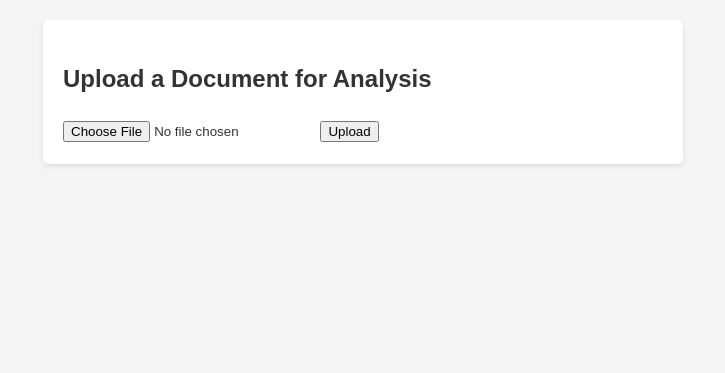
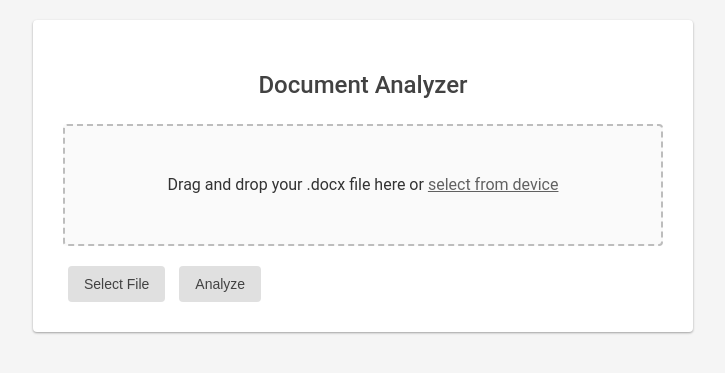
Before and after one commit to Abhighyan/counthighlightedwords, a Flask app: page / in a window 1280 px wide. Shown: the top 373 px of the page, without its empty margins (277-1002 px from the left). Run offline with Flask 2, Linux system fonts and the light colour scheme.

Commit message:
Update upload.html

```diff
--- a/templates/upload.html
+++ b/templates/upload.html
@@ -3,122 +3,101 @@
 <head>
     <meta charset="UTF-8">
     <meta name="viewport" content="width=device-width, initial-scale=1.0">
-    <title>Document Analysis</title>
-    <link rel="stylesheet" href="styles.css">
-    <style>
-        body {
-            font-family: Arial, sans-serif;
-            background-color: #f5f5f5;
-            color: #333;
-            padding: 20px;
-            margin: 0;
+    <link rel="stylesheet" href="{{ url_for('static', filename='styles.css') }}">
+    <title>Document Analyzer</title>
+    <script>
+        function handleFileUpload(event) {
+            event.preventDefault();
+            const fileInput = document.getElementById('file-input');
+            const file = fileInput.files[0];
+            if (!file) {
+                showMessage("Please select a file.", "error");
+                return;
+            }
+            if (file.size > 5 * 1024 * 1024) {
+                showMessage("File size exceeds the 5MB limit.", "error");
+                return;
+            }
+            const formData = new FormData();
+            formData.append('file', file);
+            const xhr = new XMLHttpRequest();
+            xhr.open('POST', '/upload', true);
+            xhr.onloadstart = function() {
+                document.getElementById('progress-container').style.display = 'block';
+                document.getElementById('progress-bar').style.width = '0%';
+                document.getElementById('upload-result').innerHTML = '';
+            };
+            xhr.upload.onprogress = function(e) {
+                if (e.lengthComputable) {
+                    const percentComplete = (e.loaded / e.total) * 100;
+                    document.getElementById('progress-bar').style.width = percentComplete + '%';
+                }
+            };
+            xhr.onload = function() {
+                const response = JSON.parse(xhr.responseText);
+                if (response.status === 'success') {
+                    showResults(response);
+                } else {
+                    showMessage(response.message, "error");
+                }
+                document.getElementById('progress-container').style.display = 'none';
+            };
+            xhr.onerror = function() {
+                showMessage("An error occurred during the upload.", "error");
+                document.getElementById('progress-container').style.display = 'none';
+            };
+            xhr.send(formData);
         }
-        .container {
-            max-width: 600px;
-            margin: auto;
-            background: white;
-            padding: 20px;
-            border-radius: 5px;
-            box-shadow: 0 2px 5px rgba(0,0,0,0.1);
+
+        function showMessage(message, type) {
+            const resultDiv = document.getElementById('upload-result');
+            resultDiv.innerHTML = `<div class="${type}-message">${message}</div>`;
         }
-        h3 {
-            margin-top: 0;
+
+        function showResults(response) {
+            const resultDiv = document.getElementById('upload-result');
+            resultDiv.innerHTML = `
+                <div class="success-message">
+                    <h3>Analysis Results</h3>
+                    <p>Total words: ${response.full_word_count}</p>
+                    <p>Highlighted words: ${response.highlighted_word_count} (${response.highlighted_word_percentage.toFixed(2)}%)</p>
+                    <p>Sentiment: ${getSentimentDescription(response.polarity)}</p>
+                    <p>Subjectivity: ${getSubjectivityDescription(response.subjectivity)}</p>
+                    <h4>Highlight Colors:</h4>
+                    ${response.color_percentage_details}
+                </div>
+            `;
         }
-        .success-message, .error-message {
-            padding: 15px;
-            border-radius: 5px;
-            margin-bottom: 15px;
+
+        function getSentimentDescription(polarity) {
+            if (polarity > 0.5) return "Very Positive";
+            if (polarity > 0) return "Slightly Positive";
+            if (polarity < -0.5) return "Very Negative";
+            if (polarity < 0) return "Slightly Negative";
+            return "Neutral";
         }
-        .success-message {
-            background-color: #d4edda;
-            color: #155724;
+
+        function getSubjectivityDescription(subjectivity) {
+            if (subjectivity > 0.75) return "Very Subjective";
+            if (subjectivity > 0.5) return "Somewhat Subjective";
+            if (subjectivity > 0.25) return "Somewhat Objective";
+            return "Very Objective";
         }
-        .error-message {
-            background-color: #f8d7da;
-            color: #721c24;
-        }
-        .polarity-bar, .subjectivity-bar {
-            height: 20px;
-            border-radius: 5px;
-            margin-top: 5px;
-        }
-        .hidden {
-            display: none;
-        }
-    </style>
+    </script>
 </head>
 <body>
     <div class="container">
-        <h2>Upload a Document for Analysis</h2>
-        <form id="upload-form" enctype="multipart/form-data">
-            <input type="file" name="file" accept=".docx" required>
-            <button type="submit">Upload</button>
-        </form>
-        <div id="result-container" class="hidden"></div>
+        <h1>Document Analyzer</h1>
+        <div id="upload-area" class="drop-area" onclick="document.getElementById('file-input').click();">
+            <input type="file" id="file-input" name="file" accept=".docx" style="display: none;" onchange="handleFileUpload(event)">
+            <p>Drag and drop your .docx file here or <span class="file-upload-text">select from device</span></p>
+        </div>
+        <div id="progress-container" style="display: none;">
+            <div id="progress-bar" class="progress-bar"></div>
+        </div>
+        <button class="submit-button" onclick="document.getElementById('file-input').click();">Select File</button>
+        <button class="submit-button" onclick="handleFileUpload(event);">Analyze</button>
+        <div id="upload-result"></div>
     </div>
-
-    <script>
-        const uploadForm = document.getElementById('upload-form');
-        const resultContainer = document.getElementById('result-container');
-
-        uploadForm.addEventListener('submit', async (event) => {
-            event.preventDefault();
-            const formData = new FormData(uploadForm);
-
-            try {
-                const response = await fetch('/upload', {
-                    method: 'POST',
-                    body: formData
-                });
-                const data = await response.json();
-                if (data.status === 'success') {
-                    showResults(data);
-                } else {
-                    showMessage(data.message, 'error');
-                }
-            } catch (error) {
-                showMessage('An error occurred while uploading the file.', 'error');
-            }
-        });
-
-        function showResults(data) {
-            resultContainer.innerHTML = `
-                <div class="success-message">
-                    <h3>Analysis Results</h3>
-                    <p>Total words: ${data.full_word_count}</p>
-                    <p>Highlighted words: ${data.highlighted_word_count} (${data.highlighted_word_percentage.toFixed(2)}%)</p>
-                    <div>
-                        <p>Sentiment Polarity:</p>
-                        <div class="polarity-bar" style="background-color: ${getPolarityColor(data.polarity)}; width: ${Math.abs(data.polarity) * 100}%;"></div>
-                        <span>${data.polarity.toFixed(2)}</span>
-                    </div>
-                    <div>
-                        <p>Subjectivity:</p>
-                        <div class="subjectivity-bar" style="background-color: ${getSubjectivityColor(data.subjectivity)}; width: ${Math.abs(data.subjectivity) * 100}%;"></div>
-                        <span>${data.subjectivity.toFixed(2)}</span>
-                    </div>
-                    <h4>Highlight Colors:</h4>
-                    ${data.color_percentage_details}
-                </div>
-            `;
-            resultContainer.classList.remove('hidden');
-        }
-
-        function showMessage(message, type) {
-            resultContainer.innerHTML = `<div class="${type}-message">${message}</div>`;
-            resultContainer.classList.remove('hidden');
-        }
-
-        function getPolarityColor(polarity) {
-            if (polarity > 0) return "lightgreen"; // Positive
-            if (polarity < 0) return "lightcoral"; // Negative
-            return "grey"; // Neutral
-        }
-
-        function getSubjectivityColor(subjectivity) {
-            if (subjectivity > 0.5) return "lightyellow"; // More subjective
-            return "lightblue"; // More objective
-        }
-    </script>
 </body>
 </html>
```
